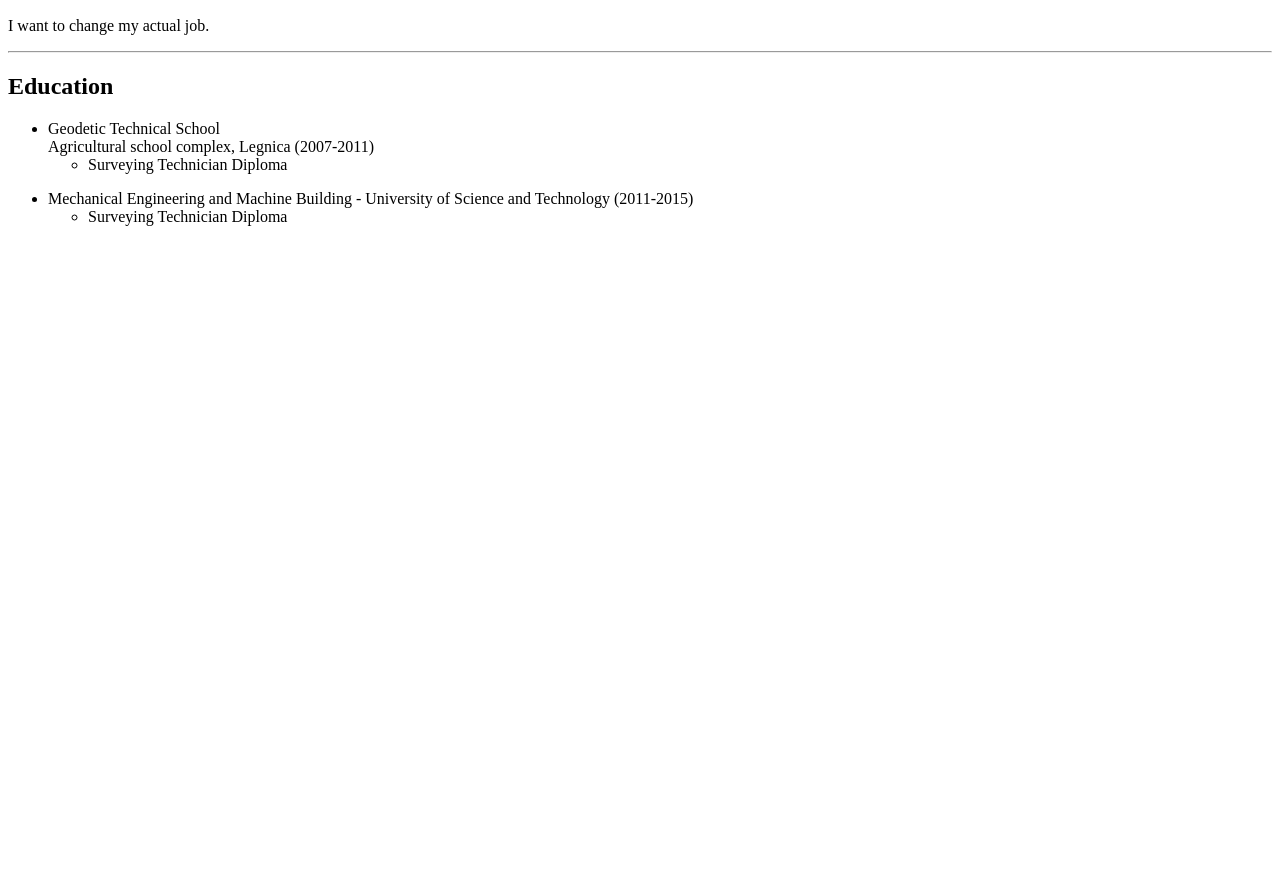
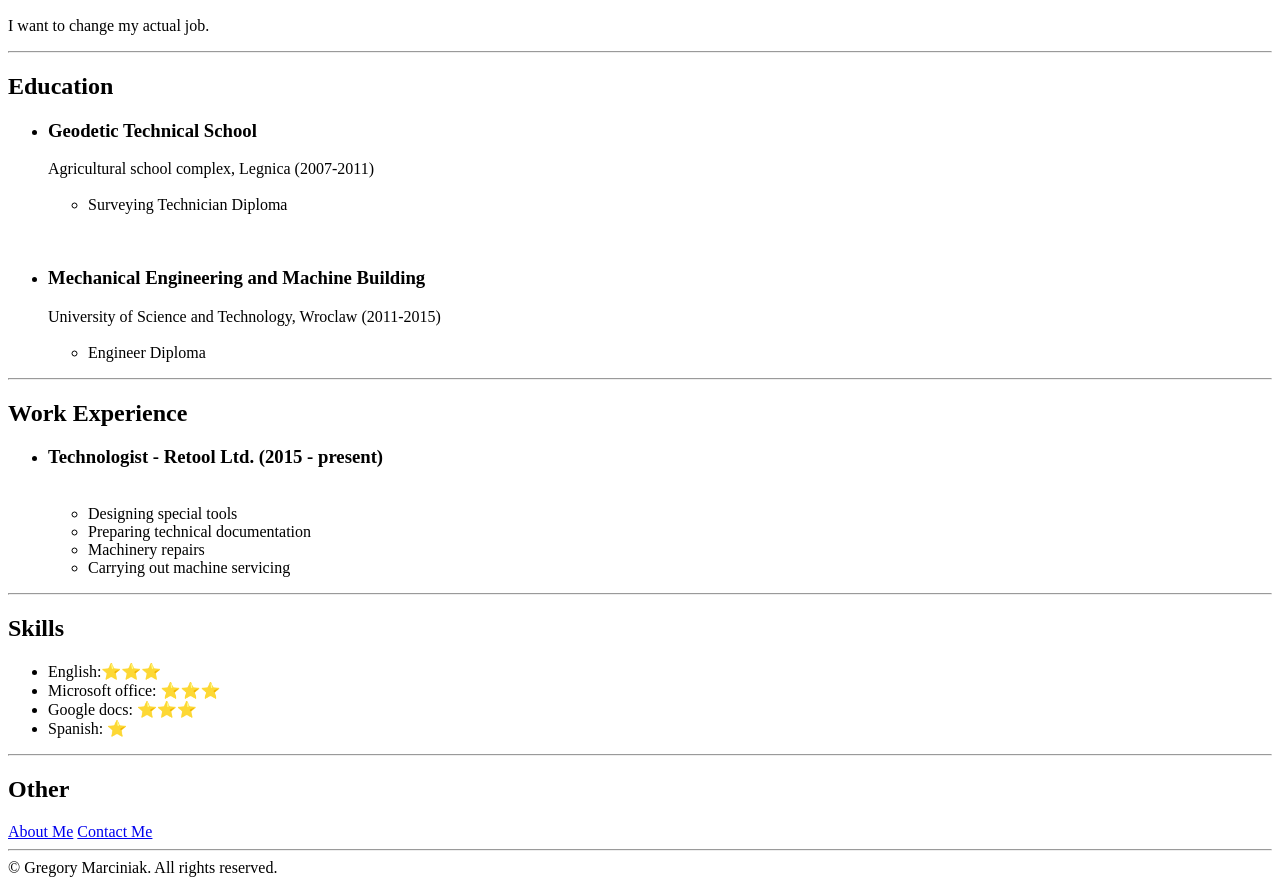
Before and after one commit to RastaFrozeN/portfolio, a plain HTML site: page index.html in a window 1280 px wide. Shown: the part 284-1169 px from the top of the page. Before the commit the page ends 800 px from the top, so only its background shows below. Drawn offline with Linux system fonts and the light colour scheme.

Commit message:
Add files via upload

```diff
--- a/index.html
+++ b/index.html
@@ -1,8 +1,7 @@
 <!DOCTYPE html>
 
 <html lang="en">
-
-<head>
+  <head>
     <meta charset="UTF-8" />
     <meta name="viewport" content="width=device-width, initial-scale=1.0" />
     <title>My Resume</title>
@@ -11,192 +10,76 @@
   <body>
     <h1>Gregory Marciniak</h1>
 
-    <img src="./Assets/Images/MyPhoto.png" width="150"/>
+    <img src="./Assets/Images/MyPhoto.png" alt="Profile photo" width="150" />
 
     <h2>Summary</h2>
 
     <p>I want to change my actual job.</p>
 
-    <hr/>
+    <hr />
 
     <h2>Education</h2>
 
     <ul>
-      <li>Geodetic Technical School
-        <br/>
+      <li>
+        <h3>Geodetic Technical School</h3>
         Agricultural school complex, Legnica (2007-2011)
         <ul>
+          <br />
           <li>Surveying Technician Diploma</li>
         </ul>
       </li>
     </ul>
 
+    <br />
+
     <ul>
-      <li>Mechanical Engineering and Machine Building - University of Science and Technology (2011-2015)
+      <li>
+        <h3>Mechanical Engineering and Machine Building</h3>
+        University of Science and Technology, Wroclaw (2011-2015)
         <ul>
-          <li>Surveying Technician Diploma</li>
+          <br />
+          <li>Engineer Diploma</li>
         </ul>
       </li>
     </ul>
 
+    <hr />
 
+    <h2>Work Experience</h2>
+
+    <ul>
+      <li>
+        <h3>Technologist - Retool Ltd. (2015 - present)</h3>
+        <ul>
+          <br />
+          <li>Designing special tools</li>
+          <li>Preparing technical documentation</li>
+          <li>Machinery repairs</li>
+          <li>Carrying out machine servicing</li>
+        </ul>
+      </li>
+    </ul>
+
+    <hr />
+
+    <h2>Skills</h2>
+
+    <ul>
+      <li>English:⭐️⭐️⭐️</li>
+      <li>Microsoft office: ⭐️⭐️⭐️</li>
+      <li>Google docs: ⭐️⭐️⭐️</li>
+      <li>Spanish: ⭐️</li>
+    </ul>
+
+    <hr />
+
+    <h2>Other</h2>
+    <a href="./Public/about_me.html">About Me</a>
+    <a href="./Public/contact_me.html">Contact Me</a>
+
+    <hr />
+
+    <footer>© Gregory Marciniak. All rights reserved.</footer>
   </body>
 </html>
-
-<!--
-Dane osobowe:
-
-Imię i nazwisko?
-Adres zamieszkania?
-Numer telefonu?
-Adres e-mail?
-Data urodzenia (opcjonalnie)?
-Linki do profili zawodowych (np. LinkedIn, GitHub)?
-Doświadczenie zawodowe:
-
-Jakie stanowiska zajmowałeś/zajmujesz?
-Nazwy firm, w których pracowałeś/pracujesz?
-Okres zatrudnienia (od kiedy do kiedy)?
-Zakres obowiązków na każdym stanowisku?
-Osiągnięcia i sukcesy zawodowe?
-Wykształcenie:
-
-Nazwy ukończonych szkół i uczelni?
-Kierunki studiów/nauki?
-Uzyskane tytuły/stopnie naukowe?
-Data ukończenia nauki?
-Dodatkowe kursy, szkolenia, certyfikaty?
-Umiejętności:
-
-Jakie są Twoje kluczowe umiejętności twarde (np. programowanie, obsługa programów)?
-Jakie są Twoje umiejętności miękkie (np. komunikacja, organizacja)?
-Jakie znasz języki obce i na jakim poziomie?
-Jakie posiadasz prawo jazdy(kategorie)?
-Zainteresowania (opcjonalnie):
-
-Jakie są Twoje zainteresowania i pasje?
-Klauzula CV:
-
-Czy zgadzasz się na przetwarzanie danych osobowych do celów rekrutacji?
-Przykładowy szablon CV:
-
-[Imię i nazwisko]
-
-Dane kontaktowe:
-
-Adres: [Adres]
-Telefon: [Numer telefonu]
-E-mail: [Adres e-mail]
-LinkedIn: Link do profilu LinkedIn
-Podsumowanie zawodowe:
-
-Krótki opis Twojego doświadczenia i kluczowych umiejętności.
-
-Doświadczenie zawodowe:
-
-[Stanowisko] | [Nazwa firmy] | [Okres zatrudnienia]
-[Zakres obowiązków]
-[Osiągnięcia]
-[Poprzednie stanowisko] | [Poprzednia firma] | [Poprzedni okres zatrudnienia]
-[Zakres obowiązków]
-[Osiągnięcia]
-Wykształcenie:
-
-[Nazwa uczelni] | [Kierunek studiów] | [Uzyskany tytuł] | [Data ukończenia]
-[Nazwa szkoły] | [Kierunek nauki] | [Data ukończenia]
-[Kurs/szkolenie] | [Certyfikat] | [Data uzyskania]
-Umiejętności:
-
-[Umiejętność twarda]
-[Umiejętność twarda]
-[Umiejętność miękka]
-[Języki obce]
-[Prawo jazdy]
-Zainteresowania (opcjonalnie):
-
-[Zainteresowanie]
-[Zainteresowanie]
-Klauzula:
-
-Wyrażam zgodę na przetwarzanie moich danych osobowych w celu rekrutacji zgodnie z art. 6 ust. 1 lit. a Rozporządzenia Parlamentu Europejskiego i Rady (UE) 2016/679 z dnia 27 kwietnia 2016 r. w sprawie ochrony osób fizycznych 1  w związku z przetwarzaniem danych osobowych i w sprawie swobodnego przepływu takich danych oraz uchylenia dyrektywy 95/46/WE (ogólne rozporządzenie o ochronie danych).
-
----------
-
-Personal Information:
-
-Full Name?
-Address?
-Phone Number?
-Email Address?
-Date of Birth (optional)?
-Links to professional profiles (e.g., LinkedIn, GitHub)?
-Work Experience:
-
-What positions have you held?
-Names of companies you have worked for?
-Employment dates (from when to when)?
-Responsibilities for each position?
-Achievements and professional successes?
-Education:
-
-Names of schools and universities attended?
-Fields of study?
-Degrees obtained?
-Graduation dates?
-Additional courses, training, certifications?
-Skills:
-
-What are your key hard skills (e.g., programming, software proficiency)?
-What are your soft skills (e.g., communication, organization)?
-What foreign languages do you know and at what level?
-What driving licenses do you hold (categories)?
-Interests (optional):
-
-What are your interests and passions?
-CV Clause:
-
-Do you consent to the processing of personal data for recruitment purposes?
-Example CV Template:
-
-[Full Name]
-
-Contact Information:
-
-Address: [Address]
-Phone: [Phone Number]
-Email: [Email Address]
-LinkedIn: LinkedIn Profile Link
-Summary:
-
-A brief description of your experience and key skills.
-
-Work Experience:
-
-[Job Title] | [Company Name] | [Employment Dates]
-[Responsibilities]
-[Achievements]
-[Previous Job Title] | [Previous Company Name] | [Previous Employment Dates]
-[Responsibilities]
-[Achievements]
-Education:
-
-[University Name] | [Field of Study] | [Degree] | [Graduation Date]
-[School Name] | [Field of Study] | [Graduation Date]
-[Course/Training] | [Certification] | [Date Acquired]
-Skills:
-
-[Hard Skill]
-[Hard Skill]
-[Soft Skill]
-[Languages]
-[Drivers licence]
-Interests (optional):
-
-[Interest]
-[Interest]
-Clause:
-
-I consent to the processing of my personal data for the purposes of recruitment in accordance with Article 6(1)(a) of Regulation (EU) 2016/679 of the European Parliament and of the Council of 27 April 2016 on the protection 1  of natural persons with regard to the processing of personal data and on the free movement of such data, and repealing Directive 95/46/EC 2  (General Data Protection Regulation). 3
-
-
--->
```
Also changed, not shown: Public/about_me.html (+49 -0 lines), Public/contact_me.html (+18 -0 lines).
